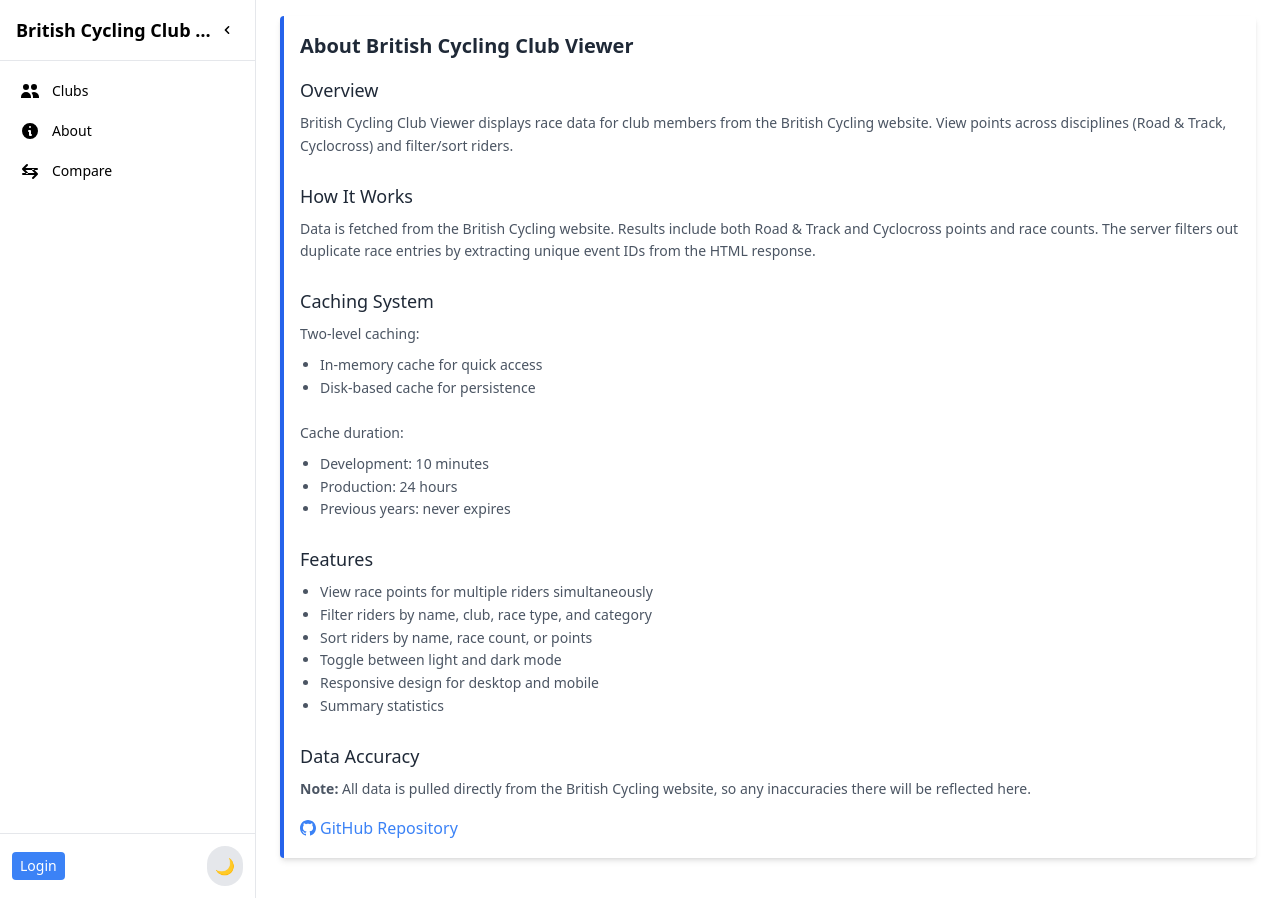
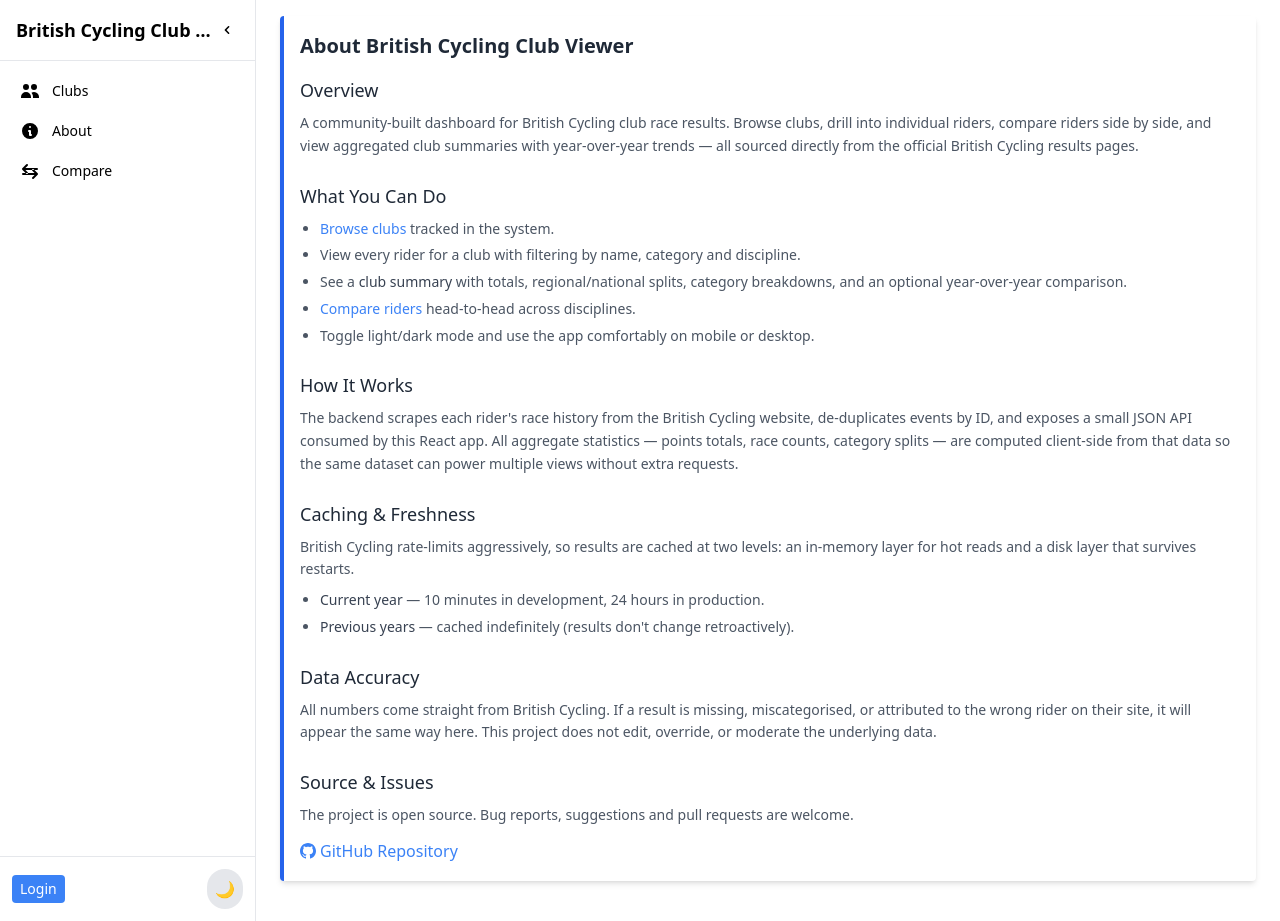
Before and after one commit to linal/mitre-riders, a React (Vite) app: page /about in a window 1280 px wide. Before the commit the page ends 898 px from the top, so only its background shows below. Built offline with nearby package versions, Linux system fonts and the light colour scheme; no server answers.

Commit message:
feat: update About page content to enhance user understanding of features, data accuracy, and caching mechanisms, while adding navigation links for improved accessibility

```diff
--- a/src/features/about/About.tsx
+++ b/src/features/about/About.tsx
@@ -1,3 +1,4 @@
+import { Link } from 'react-router-dom';
 import { PageContainer } from '../../shared/ui/PageContainer';
 
 export default function About() {
@@ -11,60 +12,88 @@
         <section className="mb-6">
           <h3 className="text-lg font-medium mb-2 text-gray-800 dark:text-white">Overview</h3>
           <p className="text-sm leading-relaxed text-gray-600 dark:text-gray-300">
-            British Cycling Club Viewer displays race data for club members from the British
-            Cycling website. View points across disciplines (Road & Track, Cyclocross) and
-            filter/sort riders.
+            A community-built dashboard for British Cycling club race results. Browse clubs, drill
+            into individual riders, compare riders side by side, and view aggregated club summaries
+            with year-over-year trends — all sourced directly from the official British Cycling
+            results pages.
           </p>
+        </section>
+
+        <section className="mb-6">
+          <h3 className="text-lg font-medium mb-2 text-gray-800 dark:text-white">What You Can Do</h3>
+          <ul className="list-disc pl-5 text-sm leading-relaxed text-gray-600 dark:text-gray-300 space-y-1">
+            <li>
+              <Link to="/" className="text-blue-500 hover:underline">
+                Browse clubs
+              </Link>{' '}
+              tracked in the system.
+            </li>
+            <li>View every rider for a club with filtering by name, category and discipline.</li>
+            <li>
+              See a{' '}
+              <span className="font-medium text-gray-700 dark:text-gray-200">club summary</span>{' '}
+              with totals, regional/national splits, category breakdowns, and an optional
+              year-over-year comparison.
+            </li>
+            <li>
+              <Link to="/compare" className="text-blue-500 hover:underline">
+                Compare riders
+              </Link>{' '}
+              head-to-head across disciplines.
+            </li>
+            <li>Toggle light/dark mode and use the app comfortably on mobile or desktop.</li>
+          </ul>
         </section>
 
         <section className="mb-6">
           <h3 className="text-lg font-medium mb-2 text-gray-800 dark:text-white">How It Works</h3>
           <p className="text-sm leading-relaxed text-gray-600 dark:text-gray-300">
-            Data is fetched from the British Cycling website. Results include both Road & Track
-            and Cyclocross points and race counts. The server filters out duplicate race entries
-            by extracting unique event IDs from the HTML response.
+            The backend scrapes each rider's race history from the British Cycling website,
+            de-duplicates events by ID, and exposes a small JSON API consumed by this React app.
+            All aggregate statistics — points totals, race counts, category splits — are computed
+            client-side from that data so the same dataset can power multiple views without extra
+            requests.
           </p>
         </section>
 
         <section className="mb-6">
           <h3 className="text-lg font-medium mb-2 text-gray-800 dark:text-white">
-            Caching System
+            Caching &amp; Freshness
           </h3>
           <div className="text-sm leading-relaxed text-gray-600 dark:text-gray-300">
-            Two-level caching:
-            <ul className="list-disc pl-5 mt-2">
-              <li>In-memory cache for quick access</li>
-              <li>Disk-based cache for persistence</li>
-            </ul>
-            <br />
-            Cache duration:
-            <ul className="list-disc pl-5 mt-2">
-              <li>Development: 10 minutes</li>
-              <li>Production: 24 hours</li>
-              <li>Previous years: never expires</li>
+            <p className="mb-2">
+              British Cycling rate-limits aggressively, so results are cached at two levels: an
+              in-memory layer for hot reads and a disk layer that survives restarts.
+            </p>
+            <ul className="list-disc pl-5 space-y-1">
+              <li>
+                <span className="font-medium text-gray-700 dark:text-gray-200">Current year</span> —
+                10 minutes in development, 24 hours in production.
+              </li>
+              <li>
+                <span className="font-medium text-gray-700 dark:text-gray-200">Previous years</span>{' '}
+                — cached indefinitely (results don't change retroactively).
+              </li>
             </ul>
           </div>
         </section>
 
         <section className="mb-6">
-          <h3 className="text-lg font-medium mb-2 text-gray-800 dark:text-white">Features</h3>
-          <ul className="list-disc pl-5 text-sm leading-relaxed text-gray-600 dark:text-gray-300">
-            <li>View race points for multiple riders simultaneously</li>
-            <li>Filter riders by name, club, race type, and category</li>
-            <li>Sort riders by name, race count, or points</li>
-            <li>Toggle between light and dark mode</li>
-            <li>Responsive design for desktop and mobile</li>
-            <li>Summary statistics</li>
-          </ul>
+          <h3 className="text-lg font-medium mb-2 text-gray-800 dark:text-white">Data Accuracy</h3>
+          <p className="text-sm leading-relaxed text-gray-600 dark:text-gray-300">
+            All numbers come straight from British Cycling. If a result is missing, miscategorised,
+            or attributed to the wrong rider on their site, it will appear the same way here. This
+            project does not edit, override, or moderate the underlying data.
+          </p>
         </section>
 
         <section>
-          <h3 className="text-lg font-medium mb-2 text-gray-800 dark:text-white">Data Accuracy</h3>
-          <p className="text-sm leading-relaxed text-gray-600 dark:text-gray-300">
-            <strong>Note:</strong> All data is pulled directly from the British Cycling website,
-            so any inaccuracies there will be reflected here.
+          <h3 className="text-lg font-medium mb-2 text-gray-800 dark:text-white">
+            Source &amp; Issues
+          </h3>
+          <p className="text-sm leading-relaxed text-gray-600 dark:text-gray-300 mb-3">
+            The project is open source. Bug reports, suggestions and pull requests are welcome.
           </p>
-          <div className="mt-4">
           <a
             href="https://github.com/linal/mitre-riders"
             target="_blank"
@@ -81,7 +110,6 @@
             </svg>
             GitHub Repository
           </a>
-          </div>
         </section>
       </div>
     </PageContainer>
```
Lines whose indentation alone changed are shown as unchanged.
